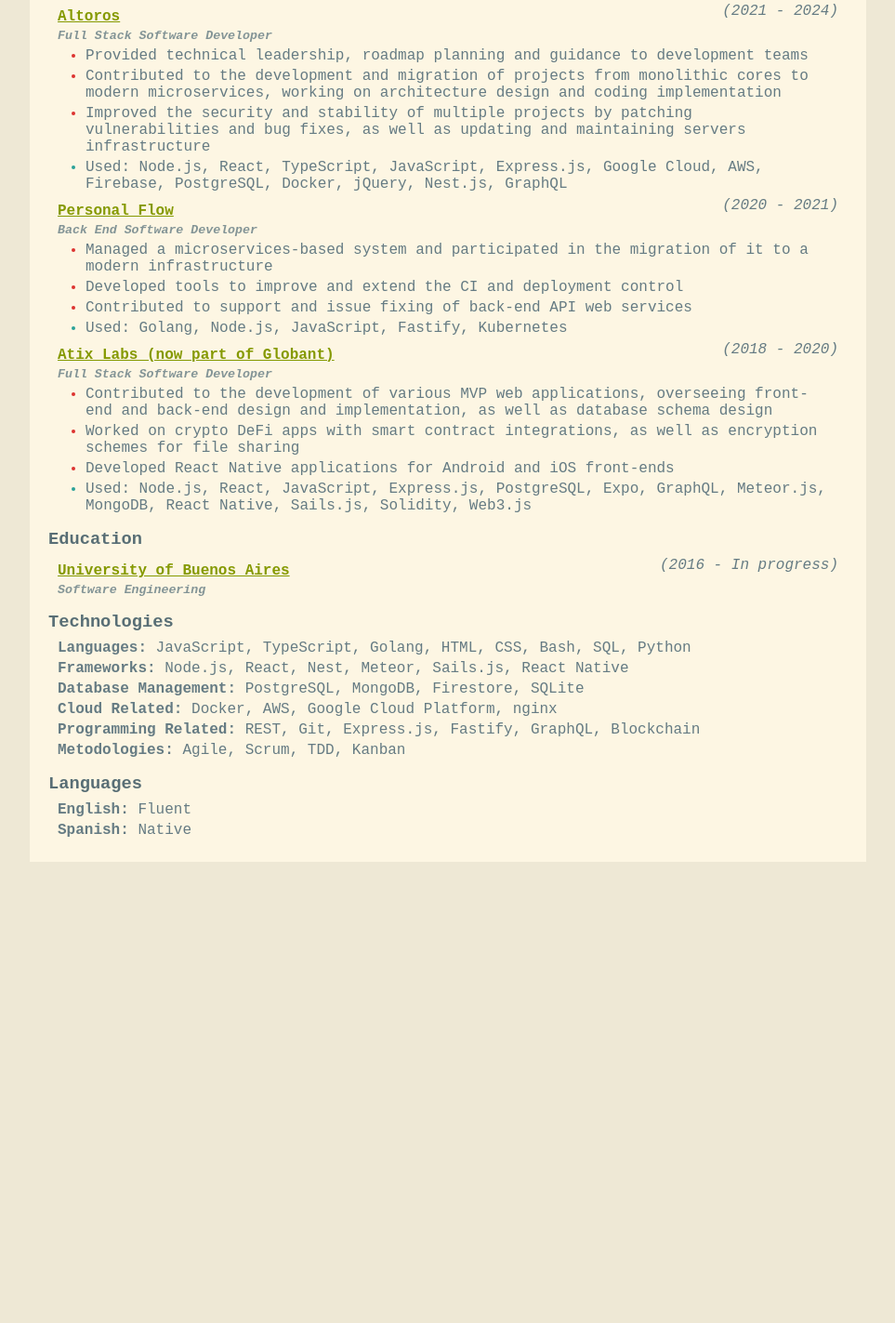
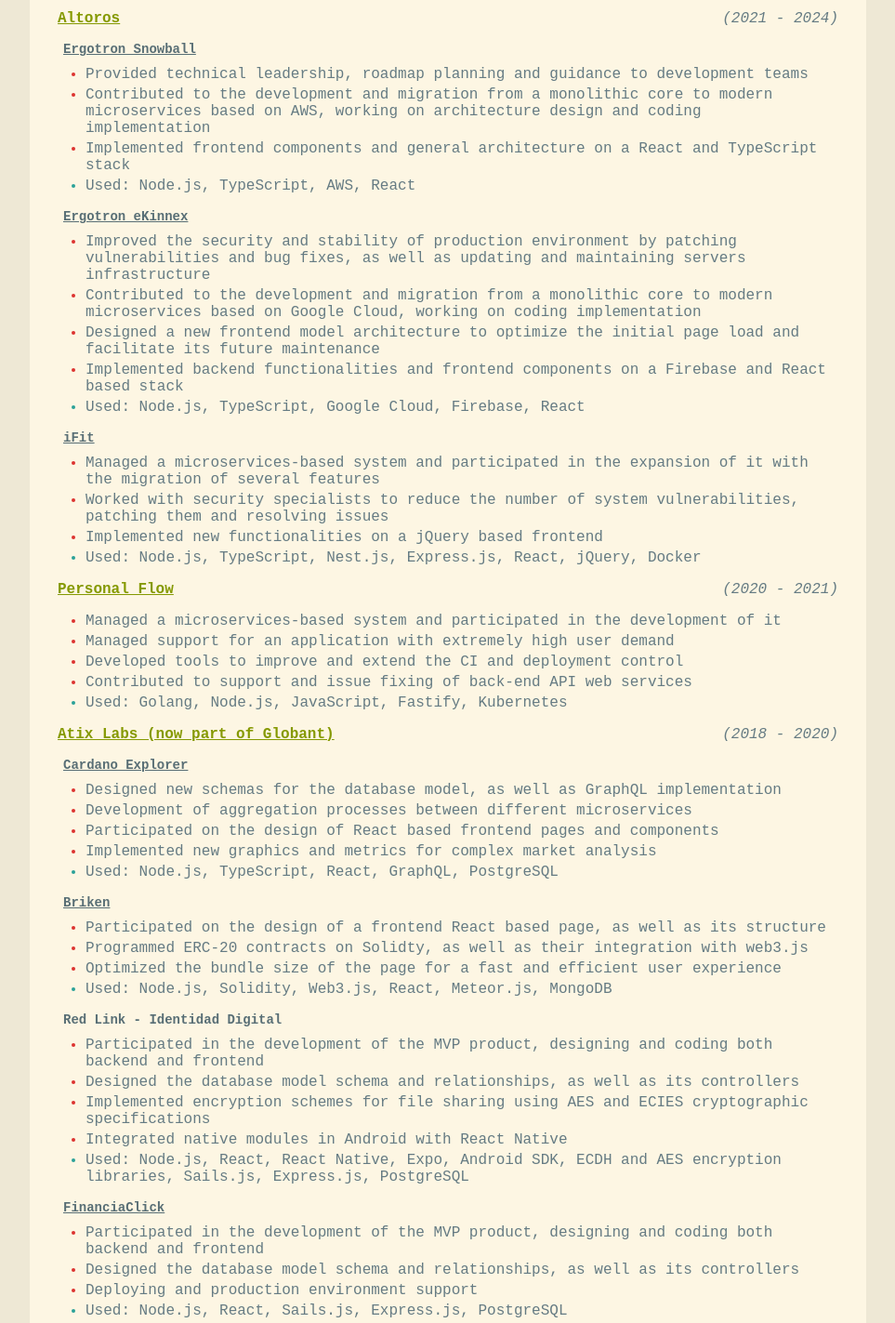
Before and after one commit to ariedro/cv, a plain HTML site: page index.html in a window 1280 px wide. Shown: the part 321-1744 px from the top of the page at 93% size, without its empty margins (158-1121 px from the left). Before the commit the page ends 1248 px from the top, so only its background shows below. Drawn offline with Linux system fonts and the light colour scheme.

Commit message:
update cv specifying worked projects

```diff
--- a/index.html
+++ b/index.html
@@ -52,17 +52,20 @@
         color: light-dark(var(--base01), var(--base1));
         margin: auto;
         margin-top: 16px;
-        margin-bottom: 8px;
       }
       h4 {
         color: light-dark(var(--base00), var(--base0));
         margin: auto;
-        margin-top: 6px;
       }
       h5 {
-        color: light-dark(var(--base0), var(--base00));
+        color: light-dark(var(--base01), var(--base1));
+        font-size: 14px;
         margin: auto;
-        margin-top: 4px;
+        margin-top: 16px;
+        margin-left: 6px;
+      }
+      h5 > a {
+        color: light-dark(var(--base01), var(--base1));
       }
       a {
         color: var(--green);
@@ -72,7 +75,7 @@
         margin: 12px 0;
       }
       section {
-        margin: 5px 10px;
+        margin: 10px;
       }
       ul {
         margin: 0;
@@ -105,6 +108,7 @@
       }
       .dated {
         display: flex;
+        margin-top: 16px;
       }
       .dated > h4 {
         margin-left: 0;
@@ -151,7 +155,7 @@
           <h4><a href="https://www.altoros.com">Altoros</a></h4>
           <i>(2021 - 2024)</i>
         </div>
-        <h5><i>Full Stack Software Developer</i></h5>
+        <h5><a href="https://www.ergotron.com/">Ergotron Snowball</a></h5>
         <section>
           <ul class="smalllist">
             <li>
@@ -159,18 +163,61 @@
               development teams
             </li>
             <li>
-              Contributed to the development and migration of projects from
-              monolithic cores to modern microservices, working on architecture
+              Contributed to the development and migration from a monolithic core
+              to modern microservices based on AWS, working on architecture
               design and coding implementation
             </li>
             <li>
-              Improved the security and stability of multiple projects by
+              Implemented frontend components and general architecture on a React
+              and TypeScript stack
+            </li>
+            <li class="techitem">
+              Used: Node.js, TypeScript, AWS, React
+            </li>
+          </ul>
+        </section>
+        <h5><a href="https://www.ergotron.com/ekinnex/">Ergotron eKinnex</a></h5>
+        <section>
+          <ul class="smalllist">
+            <li>
+              Improved the security and stability of production environment by
               patching vulnerabilities and bug fixes, as well as updating and
               maintaining servers infrastructure
             </li>
+            <li>
+              Contributed to the development and migration from a monolithic
+              core to modern microservices based on Google Cloud, working on
+              coding implementation
+            </li>
+            <li>
+              Designed a new frontend model architecture to optimize the
+              initial page load and facilitate its future maintenance
+            </li>
+            <li>
+              Implemented backend functionalities and frontend components on a
+              Firebase and React based stack
+            </li>
             <li class="techitem">
-              Used: Node.js, React, TypeScript, JavaScript, Express.js, Google
-              Cloud, AWS, Firebase, PostgreSQL, Docker, jQuery, Nest.js, GraphQL
+              Used: Node.js, TypeScript, Google Cloud, Firebase, React
+            </li>
+          </ul>
+        </section>
+        <h5><a href="https://www.ifit.com/">iFit</a></h5>
+        <section>
+          <ul class="smalllist">
+            <li>
+              Managed a microservices-based system and participated in the
+              expansion of it with the migration of several features
+            </li>
+            <li>
+              Worked with security specialists to reduce the number of system
+              vulnerabilities, patching them and resolving issues
+            </li>
+            <li>
+              Implemented new functionalities on a jQuery based frontend
+            </li>
+            <li class="techitem">
+              Used: Node.js, TypeScript, Nest.js, Express.js, React, jQuery, Docker
             </li>
           </ul>
         </section>
@@ -178,12 +225,15 @@
           <h4><a href="https://www.flow.com.ar/">Personal Flow</a></h4>
           <i>(2020 - 2021)</i>
         </div>
-        <h5><i>Back End Software Developer</i></h5>
+        <h5></h5>
         <section>
           <ul class="smalllist">
             <li>
               Managed a microservices-based system and participated in the
-              migration of it to a modern infrastructure
+              development of it
+            </li>
+            <li>
+              Managed support for an application with extremely high user demand
             </li>
             <li>
               Developed tools to improve and extend the CI and deployment
@@ -206,25 +256,89 @@
           </h4>
           <i>(2018 - 2020)</i>
         </div>
-        <h5><i>Full Stack Software Developer</i></h5>
+        <h5><a href="https://adastat.net/">Cardano Explorer</a></h5>
         <section>
           <ul class="smalllist">
             <li>
-              Contributed to the development of various MVP web applications,
-              overseeing front-end and back-end design and implementation, as
-              well as database schema design
+              Designed new schemas for the database model, as well as GraphQL
+              implementation
             </li>
             <li>
-              Worked on crypto DeFi apps with smart contract integrations, as
-              well as encryption schemes for file sharing
+              Development of aggregation processes between different
+              microservices
             </li>
             <li>
-              Developed React Native applications for Android and iOS front-ends
+              Participated on the design of React based frontend pages and
+              components
+            </li>
+            <li>
+              Implemented new graphics and metrics for complex market analysis
             </li>
             <li class="techitem">
-              Used: Node.js, React, JavaScript, Express.js, PostgreSQL, Expo,
-              GraphQL, Meteor.js, MongoDB, React Native, Sails.js, Solidity,
-              Web3.js
+              Used: Node.js, TypeScript, React, GraphQL, PostgreSQL
+            </li>
+          </ul>
+        </section>
+        <h5><a href="https://briken.io/">Briken</a></h5>
+        <section>
+          <ul class="smalllist">
+            <li>
+              Participated on the design of a frontend React based page, as
+              well as its structure
+            </li>
+            <li>
+              Programmed ERC-20 contracts on Solidty, as well as their
+              integration with web3.js
+            </li>
+            <li>
+              Optimized the bundle size of the page for a fast and efficient
+              user experience
+            </li>
+            <li class="techitem">
+              Used: Node.js, Solidity, Web3.js, React, Meteor.js, MongoDB
+            </li>
+          </ul>
+        </section>
+        <h5>Red Link - Identidad Digital</h5>
+        <section>
+          <ul class="smalllist">
+            <li>
+              Participated in the development of the MVP product, designing
+              and coding both backend and frontend
+            </li>
+            <li>
+              Designed the database model schema and relationships, as well as
+              its controllers
+            </li>
+            <li>
+              Implemented encryption schemes for file sharing using AES and
+              ECIES cryptographic specifications
+            </li>
+            <li>
+              Integrated native modules in Android with React Native
+            </li>
+            <li class="techitem">
+              Used: Node.js, React, React Native, Expo, Android SDK,
+              ECDH and AES encryption libraries, Sails.js, Express.js, PostgreSQL
+            </li>
+          </ul>
+        </section>
+        <h5><a href="https://financiaclick.bcr.com.ar/">FinanciaClick</a></h5>
+        <section>
+          <ul class="smalllist">
+            <li>
+              Participated in the development of the MVP product, designing
+              and coding both backend and frontend
+            </li>
+            <li>
+              Designed the database model schema and relationships, as well as
+              its controllers
+            </li>
+            <li>
+              Deploying and production environment support
+            </li>
+            <li class="techitem">
+              Used: Node.js, React, Sails.js, Express.js, PostgreSQL
             </li>
           </ul>
         </section>
```
Also changed, not shown: cv.txt, 1 other file.
